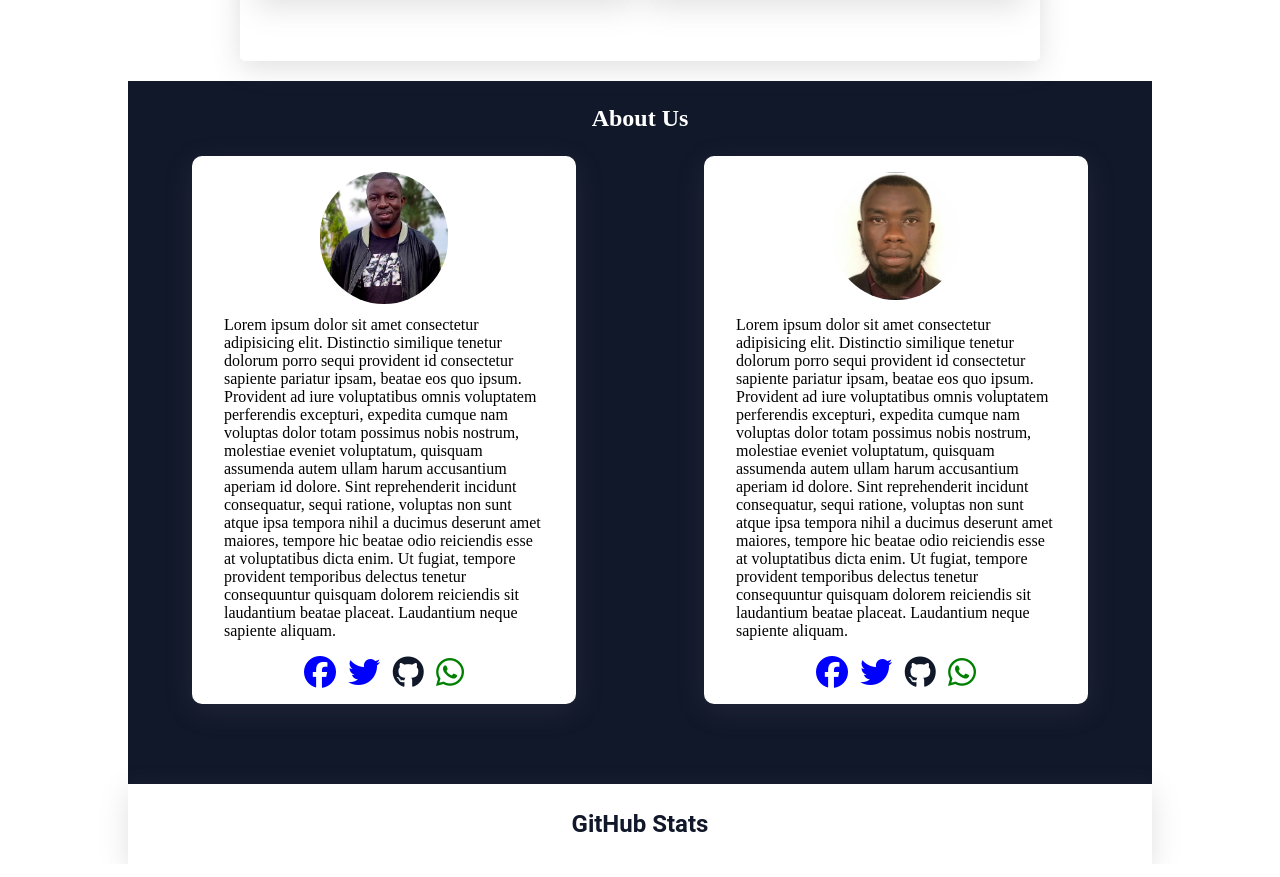
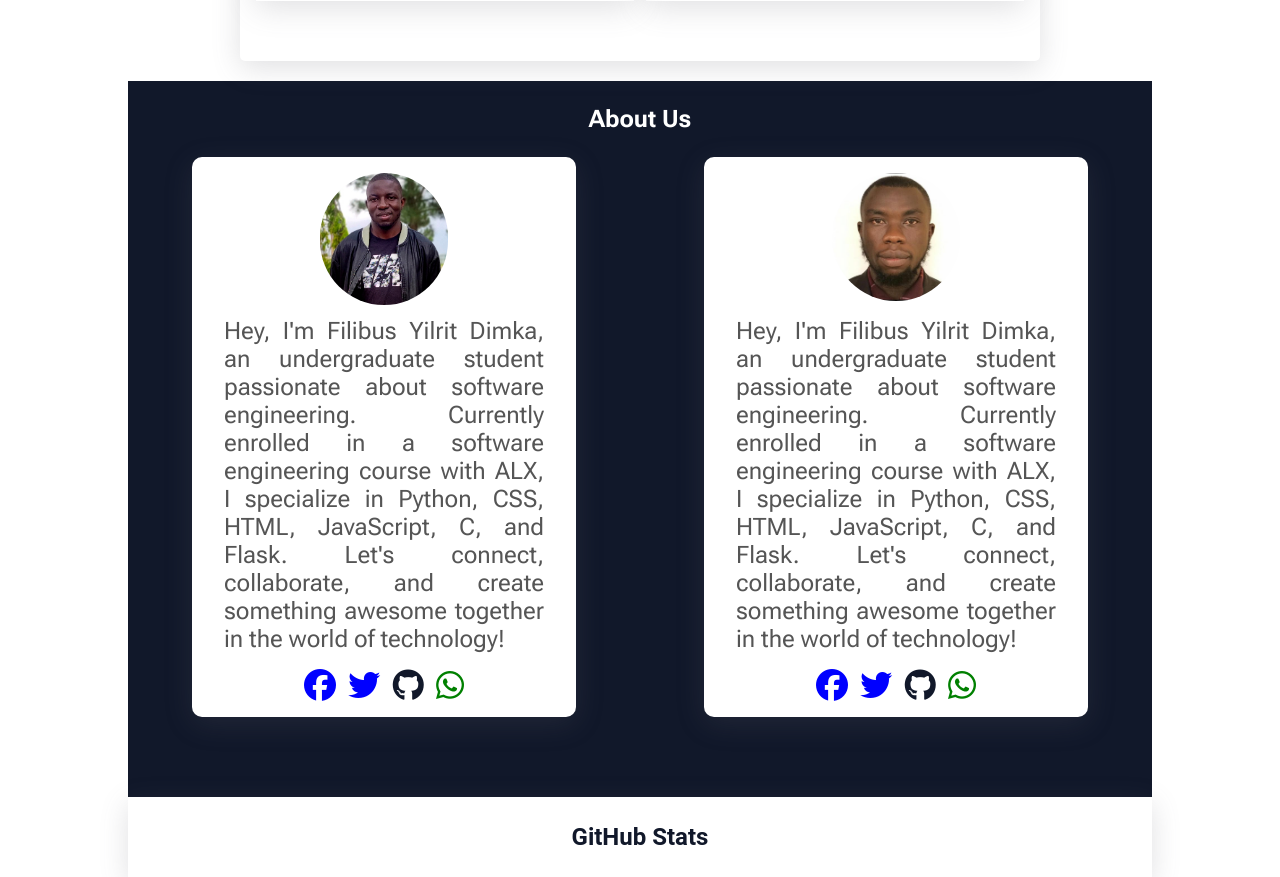
Before and after one commit to dimka90/github-stats, a Flask app: page / in a window 1280 px wide. Shown: the part 625-1502 px from the top of the page. Run offline with Flask 3, Linux system fonts and the light colour scheme.

Commit message:
added some content about the about_us section

```diff
--- a/web-flask/static/styles/index.css
+++ b/web-flask/static/styles/index.css
@@ -4,13 +4,17 @@ margin:0px;
 
 padding: 0px;
 }
+a{
+    cursor: pointer;
+}
+
 
 body{
     /* background-image: url('/images/HeroImage.png'); */
     /* background-repeat: no-repeat;
     background-size: cover;
     height: 100vh; */
-
+    font-family: "Roboto Flex", sans-serif;
 
 
 }
@@ -370,7 +374,15 @@ table tbody tr:last-of-type {
 }
 .col:hover
 {
-    scale: 1.1;
+
+}
+.col p
+{
+    color: #555;
+    font-size: 2rem;
+    font-size: 1.5rem;
+    text-align: justify;
+
 }
 .user_image
 {
@@ -430,6 +442,10 @@ padding-bottom: 1em;
 }
 .our_logo
 {
+}
+.our_logo h2
+{
+    font-size: 2em;
 }
 .fa-brands
 {
--- a/web-flask/templates/base.html
+++ b/web-flask/templates/base.html
@@ -4,6 +4,9 @@
     <meta charset="UTF-8">
     <meta http-equiv="X-UA-Compatible" content="IE=edge">
     <meta name="viewport" content="width=device-width, initial-scale=1.0">
+    <link rel="preconnect" href="https://fonts.googleapis.com">
+    <link rel="preconnect" href="https://fonts.gstatic.com" crossorigin>
+    <link href="https://fonts.googleapis.com/css2?family=Roboto+Condensed:ital,wght@0,100..900;1,100..900&family=Roboto+Flex:opsz,wght@8..144,100..1000&display=swap" rel="stylesheet">
     <link rel="stylesheet" href="../static/styles/css/all.min.css">
     <link rel="stylesheet" href="../static/styles/css/fontawesome.min.css">
     <link rel="stylesheet" href="https://unpkg.com/aos@next/dist/aos.css" />
--- a/web-flask/templates/index.html
+++ b/web-flask/templates/index.html
@@ -60,8 +60,10 @@
 
                             <div class="user_image center"><img src="../static/images/passport.jpg" alt="">
                             </div>
-                            <p> Lorem ipsum dolor sit amet consectetur adipisicing elit. Distinctio similique tenetur dolorum porro sequi provident id consectetur sapiente pariatur ipsam, beatae eos quo ipsum. Provident ad iure voluptatibus omnis voluptatem perferendis excepturi, expedita cumque nam voluptas dolor totam possimus nobis nostrum, molestiae eveniet voluptatum, quisquam assumenda autem ullam harum accusantium aperiam id dolore. Sint reprehenderit incidunt consequatur, sequi ratione, voluptas non sunt atque ipsa tempora nihil a ducimus deserunt amet maiores, tempore hic beatae odio reiciendis esse at voluptatibus dicta enim. Ut fugiat, tempore provident temporibus delectus tenetur consequuntur quisquam dolorem reiciendis sit laudantium beatae placeat.
-                                Laudantium neque sapiente aliquam.
+                            <p>
+                                Hey, I'm Filibus Yilrit Dimka, an undergraduate student passionate about software engineering.
+                                Currently enrolled in a software engineering course with ALX, I specialize in Python, CSS, HTML, JavaScript, C, and Flask.
+                                Let's connect, collaborate, and create something awesome together in the world of technology!
                             </p>
                             <div class="link__up d-flex">
                                 <i class="fa-brands fa-facebook"></i>
@@ -76,8 +78,10 @@
                             <div class="user_image d-flex" >
                                 <img src="../static/images/Basty.png" alt="">
                             </div>
-                            <p> Lorem ipsum dolor sit amet consectetur adipisicing elit. Distinctio similique tenetur dolorum porro sequi provident id consectetur sapiente pariatur ipsam, beatae eos quo ipsum. Provident ad iure voluptatibus omnis voluptatem perferendis excepturi, expedita cumque nam voluptas dolor totam possimus nobis nostrum, molestiae eveniet voluptatum, quisquam assumenda autem ullam harum accusantium aperiam id dolore. Sint reprehenderit incidunt consequatur, sequi ratione, voluptas non sunt atque ipsa tempora nihil a ducimus deserunt amet maiores, tempore hic beatae odio reiciendis esse at voluptatibus dicta enim. Ut fugiat, tempore provident temporibus delectus tenetur consequuntur quisquam dolorem reiciendis sit laudantium beatae placeat.
-                                Laudantium neque sapiente aliquam.
+                            <p>
+                                Hey, I'm Filibus Yilrit Dimka, an undergraduate student passionate about software engineering.
+                                Currently enrolled in a software engineering course with ALX, I specialize in Python, CSS, HTML, JavaScript, C, and Flask.
+                                Let's connect, collaborate, and create something awesome together in the world of technology!
                             </p>
                             <div class="link__up d-flex" id ="contact_us">
                             <i class="fa-brands fa-facebook"></i>
```
Also changed, not shown: 1 other file.
